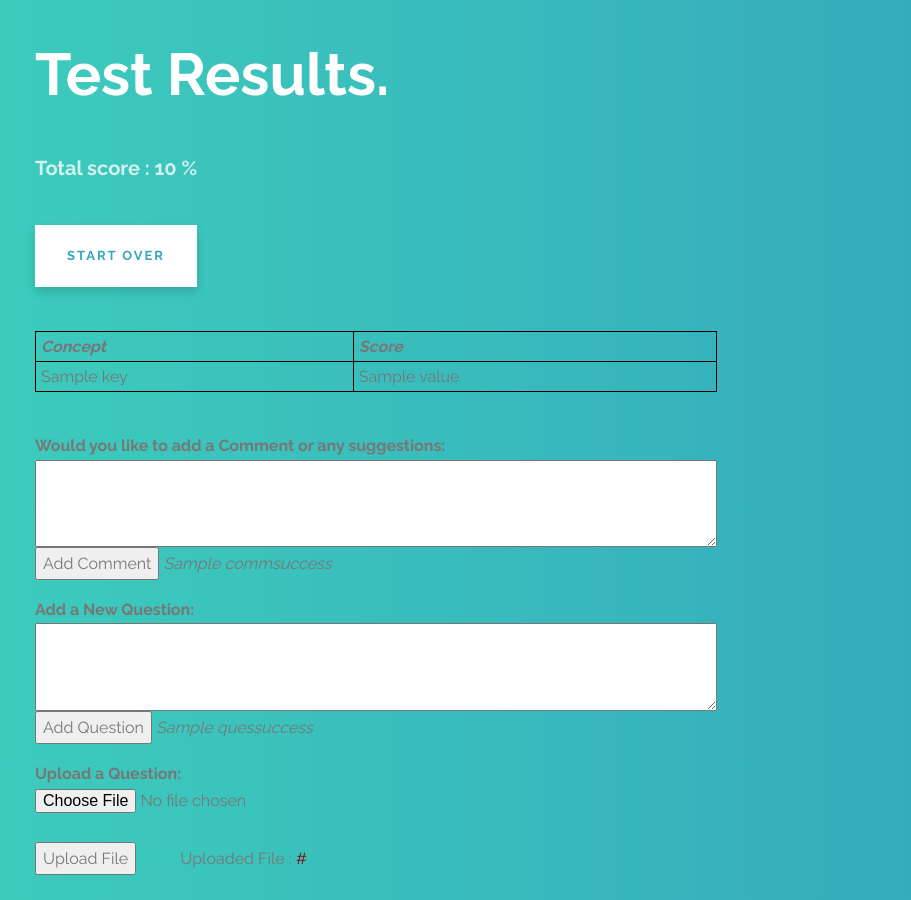
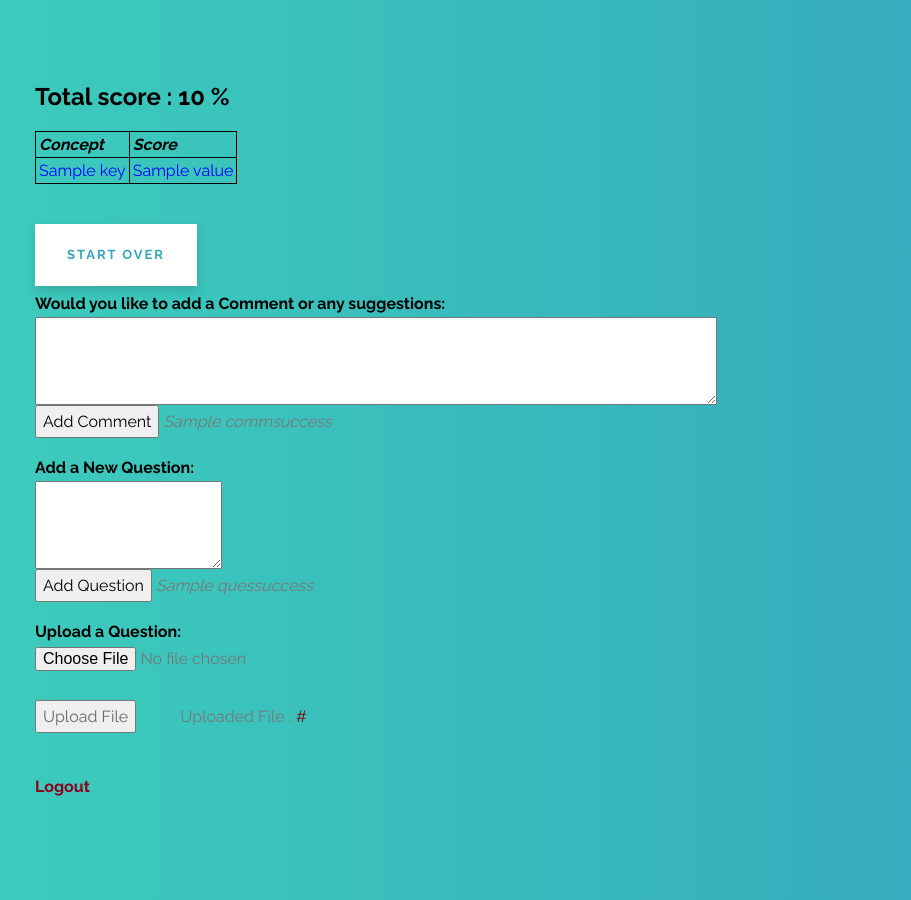
Before and after one commit to sukhpreetn/Interview-Portal_bkp, a Django app: template AIP/templates/AIP/report.html in a window 1280 px wide. Shown: the whole page, without its empty margins (50-961 px from the left). Run offline with Django 3.2, Linux system fonts and the light colour scheme; data comes from the database, SQL or seed files in the repository; both versions use the stored data as it was after the commit; the template is opened without the code that fills it: most values are stand-ins (such as "Sample title", 1, 10 or a date in 2020); some libraries are stand-ins or nearby versions.

Commit message:
fixed templates

```diff
--- a/AIP/templates/AIP/begin.html
+++ b/AIP/templates/AIP/begin.html
@@ -41,7 +41,7 @@
                      <div class="col-md-7 copy animate-box">
                         <a href="{% url 'AIP:quiz' %}"class="btn btn-white">Start quiz</a>
                         <p></p>
-                          <strong> <a style="color: #8C001A" href="/logout" >Logout</a></strong>
+                          <a style="color: #8C001A" href="/logout" >Logout</a>
                   </div>
                </div>
             </div>
--- a/AIP/templates/AIP/pickskill.html
+++ b/AIP/templates/AIP/pickskill.html
@@ -39,7 +39,7 @@
                       {{ form.as_p }}
                      <p><strong>Pick a skill to start the test</strong></p>
                      <div class="form-group">
-                        <select name="skill" id="skill" class="form-control" >
+                        <select name="skill" id="skill" class="form-control" style="color:#000000" >
                            <option value="Python" >Python</option>
                            <option value="MongoDB" >MongoDB</option>
                            <option value="Java" >Java</option>
@@ -49,7 +49,7 @@
                      </div>
                       <div class="form-group">
                         <p><strong>What is your proficiency level</strong></p>
-                        <select name="proficiency" id="proficiency" class="form-control" >
+                        <select name="proficiency" id="proficiency" class="form-control" style="color:#000000"  >
                            <option value="Beginner">Beginner</option>
                            <option value="Intermediate">Intermediate</option>
                            <option value="Expert" >Expert</option>
--- a/AIP/templates/AIP/report.html
+++ b/AIP/templates/AIP/report.html
@@ -34,18 +34,14 @@
          <header id="gtco-header" class="gtco-cover" role="banner">
             <div class="gtco-container">
                <div class="display-tc">
-                     <p><h1><strong>Test Results.</strong></p></h1>
-                     <p><strong>Total score  : {{score}} %</strong></p>
-                     <a href="{% url 'AIP:pickskill' %}" class="btn btn-white">Start Over</a></li>
-                     <p></p>
-
+                     <h3><strong>Total score  : {{score}} %</strong></h3>
                      <style>
                         table, th, td {
                         border: 1px solid black;
                         border-collapse: collapse;
                         }
                         th, td {
-                        padding: 5px;
+                        padding: 3px;
                         }
                         th {
                         text-align: left;
@@ -53,40 +49,41 @@
                      </style>
                      </head>
                      <body>
-                        <table style="width:100%">
+                        <table style="width:100% color = ">
                            <tr>
-                              <th> <i>Concept  </i> </th>
-                              <th> <i> Score  <i> </th>
+                              <th style="color:#000000"> <i>Concept  </i> </th>
+                              <th style="color:#000000"> <i> Score  </i></th>
                            </tr>
                           {% for key, value in cat_dict.items %}
                            <tr>
-                              <td> {{ key }}    </td>
-                              <td> {{ value }}  </td>
+                              <td style="color:#0000ff" > {{ key }}    </td>
+                              <td style="color:#0000ff" > {{ value }}  </td>
                            </tr>
                            {% endfor %}
                         </table>
                         <p></p>
+                        <a href="{% url 'AIP:pickskill' %}" class="btn btn-white">Start Over</a>
                         <form method ="post" action="/comment/">{%csrf_token%}
-                           <b>Would you like to add a Comment or any suggestions:</b><br>
+                           <b style="color:#000000">Would you like to add a Comment or any suggestions:</b><br>
                            <textarea rows=3 cols=80  name="comment" required></textarea><br>
-                           <input type="submit" value="Add Comment" >
+                           <input type="submit" value="Add Comment"  style="color:#000000">
                            <i>{{commsuccess}} </i>
                         </form>
 
                         <form method ="post" action="/question/" >{%csrf_token%}
-                           <b>Add a New Question:</b><br>
-                           <textarea rows=3 cols =80  name="question" required></textarea><br>
-                           <input type="submit" value="Add Question" >
+                           <b style="color:#000000">Add a New Question:</b><br>
+                           <textarea rows=3 co  ls =80  name="question" required></textarea><br>
+                           <input type="submit" value="Add Question" style="color:#000000" >
                            <i> {{quessuccess}} </i>
 
                            <br>
                         </form>
 
                         <form method ="post" enctype="multipart/form-data" action="/upload/">{%csrf_token%}
-                           <strong>Upload a Question:</strong>
+                           <strong style="color:#000000">Upload a Question:</strong>
                            <input type="file" name="document" >
                            <br>
-                           <input type="submit" value="Upload File" >
+                           <input type="submit" value="Upload File" style="color:#696969" >
                            {% if url %}
                            <span style="margin-left: 40px;"> Uploaded File : <a href = "{{ url }}" style="color:maroon;" span style>{{url}}</a></span>
                            {% endif %}
```
Also changed, not shown: db.sqlite3.
